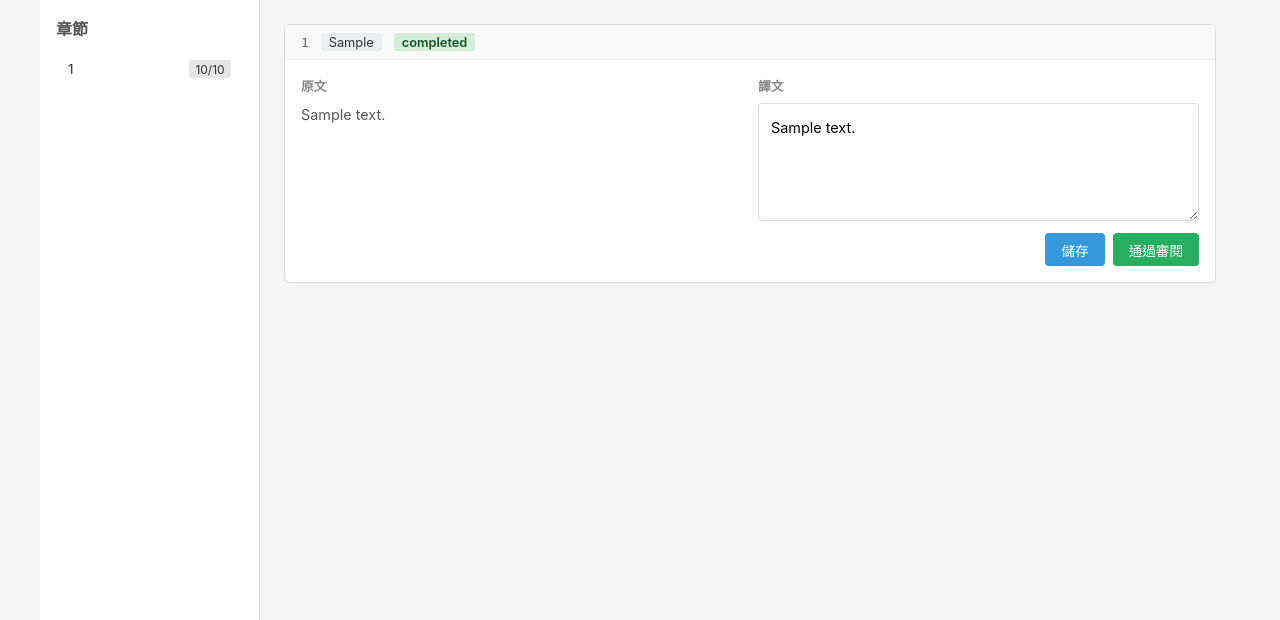
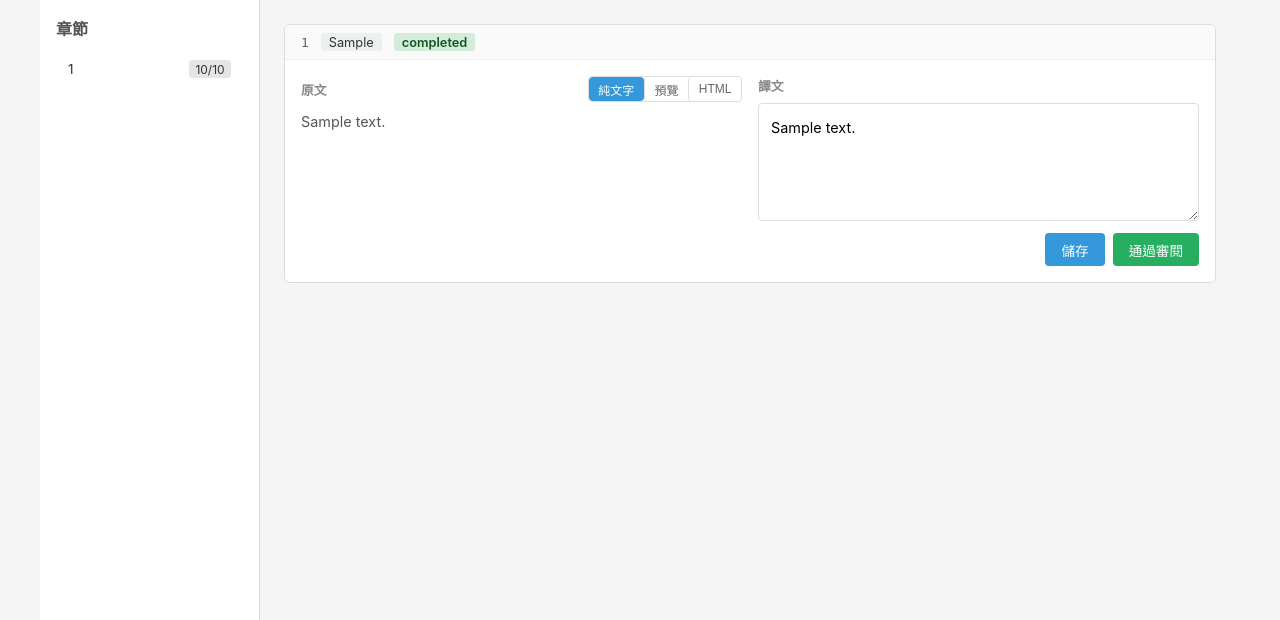
Before and after one commit to november295536/epub-translator, a Flask app: template src/web/templates/project/review.html in a window 1280 px wide. Shown: the part 190-810 px from the top of the page. Run offline with Flask 3, Linux system fonts and the light colour scheme; the template is opened without the code that fills it: most values are stand-ins (such as "Sample title", 1, 10 or a date in 2020).

Commit message:
feat(web): add HTML preview toggle to review page
Add 3-way view toggle (純文字/預覽/HTML) for segment source content
using Alpine.js, allowing reviewers to see rendered HTML and raw HTML
source alongside plain text.

```diff
--- a/src/web/static/style.css
+++ b/src/web/static/style.css
@@ -824,6 +824,77 @@ button {
     overflow-y: auto;
 }
 
+/* Review page: view toggle and HTML display */
+.original-header {
+    display: flex;
+    justify-content: space-between;
+    align-items: center;
+    margin-bottom: 0.5rem;
+}
+
+.original-header h4 {
+    margin-bottom: 0;
+}
+
+.view-toggle {
+    display: flex;
+    gap: 0;
+    border: 1px solid #ddd;
+    border-radius: 4px;
+    overflow: hidden;
+}
+
+.toggle-btn {
+    padding: 0.2rem 0.6rem;
+    font-size: 0.75rem;
+    background: white;
+    border: none;
+    border-left: 1px solid #ddd;
+    cursor: pointer;
+    color: #666;
+}
+
+.toggle-btn:first-child {
+    border-left: none;
+}
+
+.toggle-btn.active {
+    background: #3498db;
+    color: white;
+}
+
+.toggle-btn:hover:not(.active) {
+    background: #ecf0f1;
+}
+
+.html-preview {
+    font-size: 0.9rem;
+    line-height: 1.6;
+    color: #555;
+    padding: 0.5rem;
+    background: #fafafa;
+    border: 1px solid #eee;
+    border-radius: 4px;
+    overflow-x: auto;
+}
+
+.html-source {
+    font-size: 0.8rem;
+    line-height: 1.5;
+    background: #2c3e50;
+    color: #ecf0f1;
+    padding: 0.75rem;
+    border-radius: 4px;
+    overflow-x: auto;
+    white-space: pre-wrap;
+    word-break: break-all;
+    margin: 0;
+}
+
+.html-source code {
+    font-family: 'SF Mono', 'Menlo', 'Monaco', 'Courier New', monospace;
+}
+
 /* Glossary page */
 .header-actions {
     display: flex;
--- a/src/web/templates/project/review.html
+++ b/src/web/templates/project/review.html
@@ -27,9 +27,18 @@
                 <span class="segment-status status-{{ seg.status }}">{{ seg.status }}</span>
             </div>
             <div class="segment-body">
-                <div class="original">
-                    <h4>原文</h4>
-                    <div class="text-content">{{ seg.text }}</div>
+                <div class="original" x-data="{ view: 'text' }">
+                    <div class="original-header">
+                        <h4>原文</h4>
+                        <div class="view-toggle">
+                            <button class="toggle-btn" :class="{ active: view === 'text' }" @click="view = 'text'">純文字</button>
+                            <button class="toggle-btn" :class="{ active: view === 'preview' }" @click="view = 'preview'">預覽</button>
+                            <button class="toggle-btn" :class="{ active: view === 'html' }" @click="view = 'html'">HTML</button>
+                        </div>
+                    </div>
+                    <div class="text-content" x-show="view === 'text'">{{ seg.text }}</div>
+                    <div class="html-preview" x-show="view === 'preview'">{{ seg.html|safe }}</div>
+                    <pre class="html-source" x-show="view === 'html'"><code>{{ seg.html }}</code></pre>
                 </div>
                 <div class="translation">
                     <h4>譯文</h4>
```
